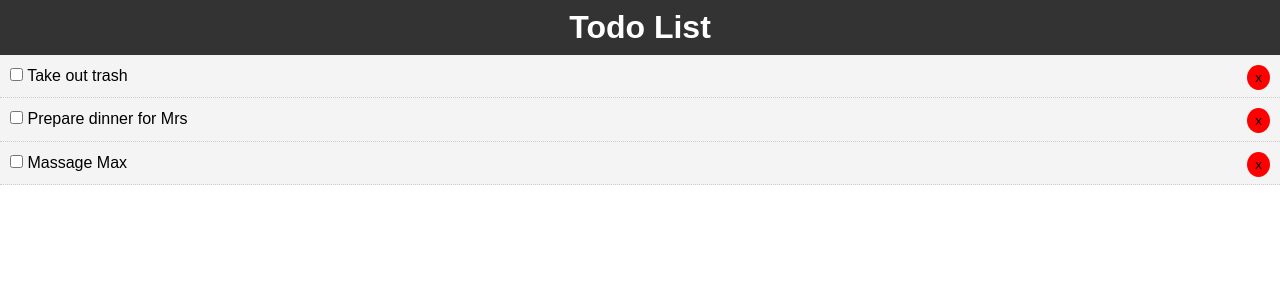
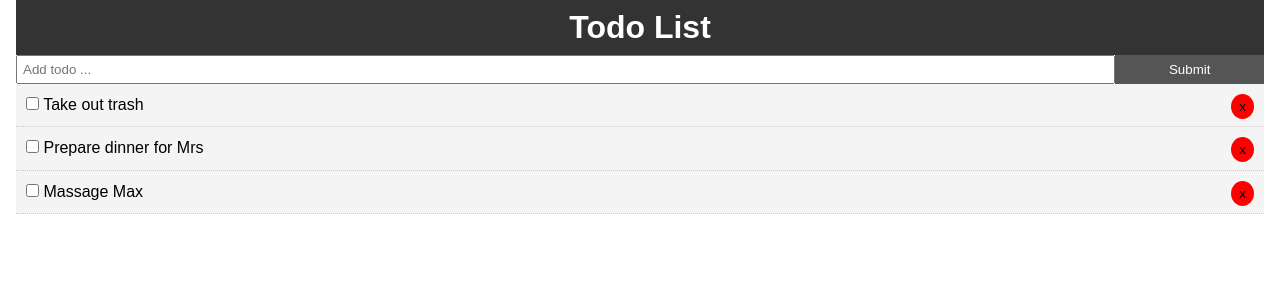
Before and after one commit to lonelydev/react-todolist, a React (Create React App) app: page / in a window 1280 px wide. Shown: the top 300 px of the page. Built offline with nearby package versions, Linux system fonts and the light colour scheme.

Commit message:
Add Todo Item form
New form to add todo.
One input text field
one button
added below header and before list.
Styling added.

```diff
--- a/src/App.css
+++ b/src/App.css
@@ -13,3 +13,21 @@ a {
   color:#333;
   text-decoration: none;
 }
+
+.container {
+  padding: 0 1rem;
+}
+
+
+.btn {
+  display: inline-block;
+  border: none;
+  background-color: #555;
+  color: #fff;
+  padding: 7px 20px;
+  cursor: pointer;
+}
+
+.btn:hover {
+  background: #666;
+}
--- a/src/App.js
+++ b/src/App.js
@@ -2,6 +2,7 @@ import './App.css';
 import Todos from './components/Todos';
 import React, {Component} from 'react';
 import Header from './components/layout/Header';
+import AddTodoItem from './components/AddTodoItem';
 
 class App extends Component {
   state = {
@@ -48,11 +49,14 @@ class App extends Component {
   render() {
     return (
       <div className="App">
+        <div className='container'>
         <Header></Header>
+        <AddTodoItem></AddTodoItem>
         <Todos todos={this.state.todos}
         toggleCompleted={this.toggleCompleted}
         deleteItem={this.deleteItem}
         />
+        </div>
       </div>
       );
   }
--- /dev/null
+++ b/src/components/AddTodoItem.js
@@ -0,0 +1,28 @@
+import React, { Component } from 'react'
+
+export class AddTodoItem extends Component {
+    render() {
+        return (
+            <form style={formStyle}>
+                <input type='text'
+                name='title'
+                placeholder='Add todo ...'
+                style={inputTextFieldStyle}/>
+                <input type='submit'
+                value='Submit'
+                className='btn'
+                style={submitButtonStyle} />
+            </form>
+        )
+    }
+}
+
+const formStyle = {
+    display: 'flex'
+};
+
+const inputTextFieldStyle = {flex: '10', padding: '5px'};
+
+const submitButtonStyle = {flex: '1'};
+
+export default AddTodoItem;
```
Also changed, not shown: 1 other file (tests, documents, lock files or other folders).
